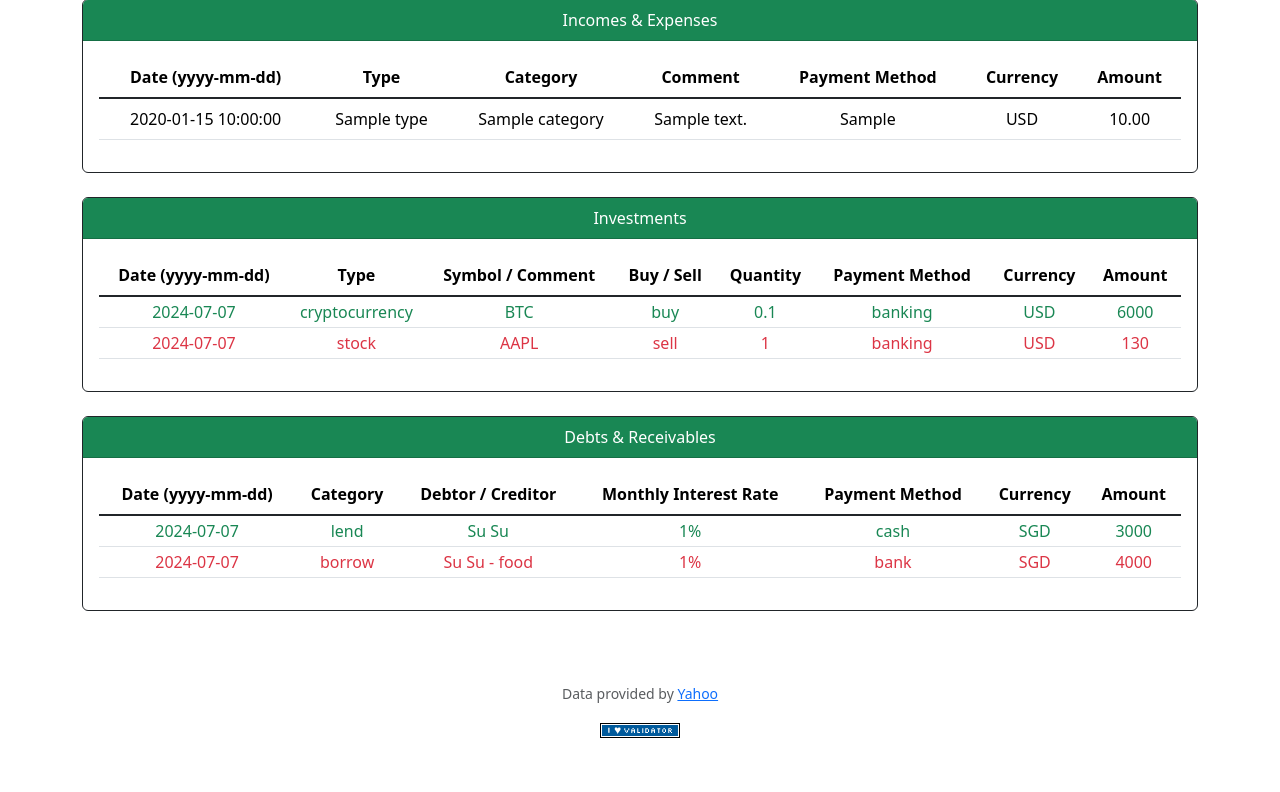
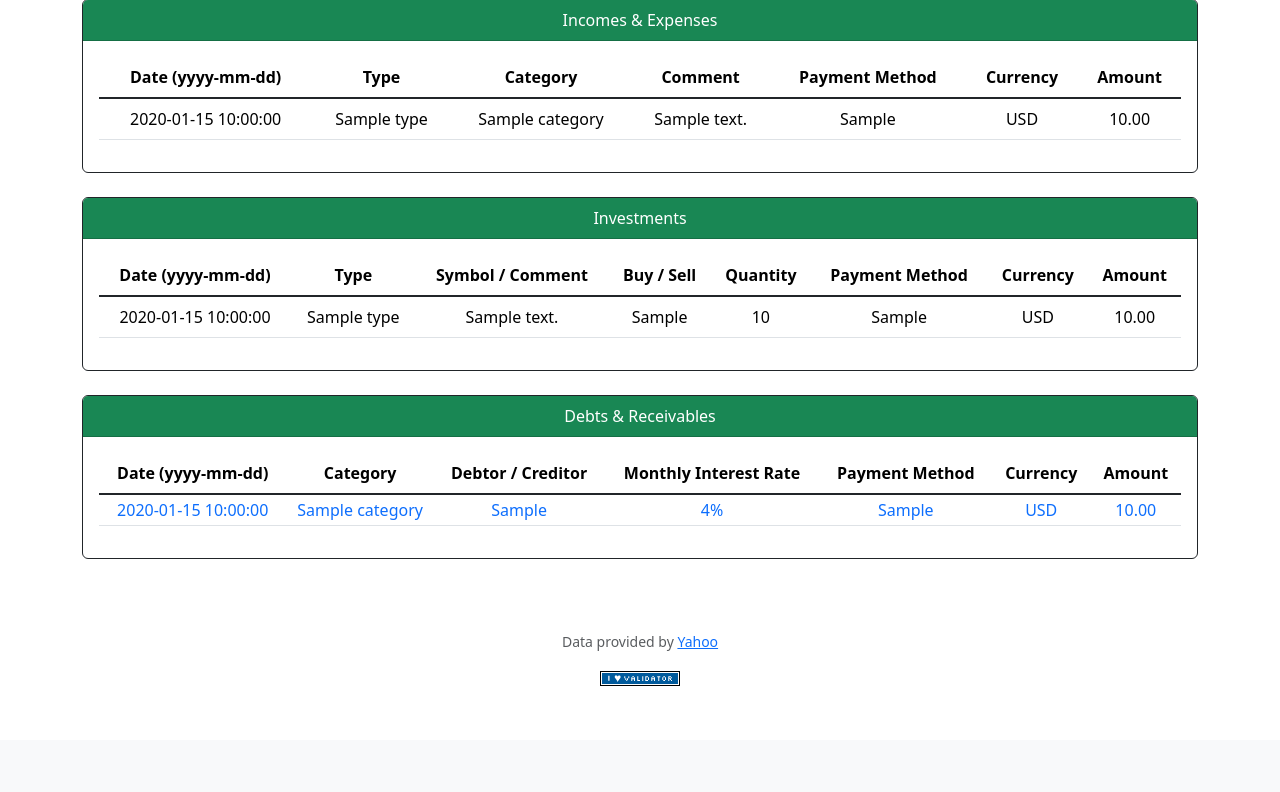
Before and after one commit to Ammmoe/Budgetary, a Flask app: template templates/history.html in a window 1280 px wide. Shown: the part 235-1027 px from the top of the page. After the commit the page ends 921 px from the top, so only its background shows below. Run offline with Flask 3, Linux system fonts and the light colour scheme; the template is opened without the code that fills it: most values are stand-ins (such as "Sample title", 1, 10 or a date in 2020); some libraries are stand-ins or nearby versions.

Commit message:
History page front end and back end finished.

```diff
--- a/app.py
+++ b/app.py
@@ -661,13 +661,14 @@ def index():
                 SUM(CASE WHEN investment.buy_or_sell = 'buy' THEN transactions.amount_in_usd ELSE -transactions.amount_in_usd END) AS original_value \
             FROM investment JOIN transactions \
             ON investment.transaction_id = transactions.id \
+            WHERE investment.user_id = ? \
             GROUP BY \
                 investment.investment_type, \
                 CASE \
                     WHEN investment.investment_type = 'other-investment' THEN investment.investment_comment \
                     WHEN investment.symbol_real_estate_type = 'otherRealEstate' THEN investment.real_estate_comment \
                     ELSE investment.symbol_real_estate_type \
-                END"
+                END", user_id
         )
 
         new_investment_rows = []
@@ -718,7 +719,7 @@ def index():
             transactions.amount \
             FROM debt JOIN transactions \
             ON debt.transaction_id = transactions.id \
-            WHERE debt.id IN (SELECT MAX(debt.id) FROM debt GROUP BY debtor_or_creditor)"
+            WHERE debt.user_id = ? and debt.id IN (SELECT MAX(debt.id) FROM debt GROUP BY debtor_or_creditor)", user_id
         )
 
         new_debt_rows = []
@@ -1145,6 +1146,7 @@ def analysis():
 @app.route("/history", methods=["GET", "POST"])
 @login_required
 def history():
+    user_id = session.get("user_id")
     # Create budgetary logs
     income_spending_query = """
         SELECT
@@ -1170,43 +1172,114 @@ def history():
         FROM
             spending JOIN transactions ON spending.transaction_id = transactions.id
         {spending_where_clause}
-        ORDER BY transactions.transaction_date;
+        ORDER BY transactions.transaction_date
         """
 
-    income_where_clause = ""
-    spending_where_clause = ""
+    investment_query = """
+        SELECT
+            transactions.transaction_date AS date,
+            investment.investment_type AS type,
+        CASE
+            WHEN investment.investment_type = 'other-investment' THEN investment.investment_comment
+            WHEN investment.symbol_real_estate_type = 'otherRealEstate' THEN investment.real_estate_comment
+            ELSE investment.symbol_real_estate_type
+        END AS symbol_comment,
+            investment.buy_or_sell AS buy_sell,
+            investment.quantity,
+            transactions.payment_method,
+            transactions.currency,
+            transactions.amount
+        FROM
+            investment JOIN transactions ON investment.transaction_id = transactions.id
+        {investment_where_clause}
+        ORDER BY transactions.transaction_date
+        """
+
+    debt_query = """
+        SELECT
+            transactions.transaction_date AS date,
+        debt.debt_category AS category,
+            debt.debtor_or_creditor,
+            debt.interest_rate,
+            transactions.payment_method,
+            transactions.currency,
+            transactions.amount
+        FROM
+            debt JOIN transactions ON debt.transaction_id = transactions.id
+        {debt_where_clause}
+        ORDER BY debt.debtor_or_creditor, transactions.transaction_date
+        """
+
+    income_where_clause = "WHERE income.user_id = ?"
+    spending_where_clause = "WHERE spending.user_id = ?"
+    investment_where_clause = "WHERE investment.user_id = ?"
+    debt_where_clause = "WHERE debt.user_id = ?"
 
     if request.method == "GET":
         income_spending_query = income_spending_query.format(income_where_clause=income_where_clause, spending_where_clause=spending_where_clause)
         income_spending_rows = db.execute(
-            income_spending_query
+            income_spending_query, user_id, user_id
         )
 
-        return render_template("history.html", income_spending_rows=income_spending_rows, currency=currency)
+        investment_query = investment_query.format(investment_where_clause=investment_where_clause)
+        investment_rows = db.execute(
+            investment_query, user_id
+        )
+
+        debt_query = debt_query.format(debt_where_clause=debt_where_clause)
+        debt_rows = db.execute(
+            debt_query, user_id
+        )
+
+        return render_template("history.html", income_spending_rows=income_spending_rows, investment_rows=investment_rows, \
+            debt_rows=debt_rows, currency=currency)
 
     else:
         start_date = request.form.get('start_date')
         end_date = request.form.get('end_date')
 
         if start_date and end_date:
-            income_where_clause = "WHERE transactions.transaction_date BETWEEN ? AND ?"
-            spending_where_clause = "WHERE transactions.transaction_date BETWEEN ? AND ?"
+            income_where_clause = "WHERE income.user_id = ? and transactions.transaction_date BETWEEN ? AND ?"
+            spending_where_clause = "WHERE spending.user_id = ? and transactions.transaction_date BETWEEN ? AND ?"
+            investment_where_clause = "WHERE investment.user_id = ? and transactions.transaction_date BETWEEN ? AND ?"
+            debt_where_clause = "WHERE debt.user_id = ? and transactions.transaction_date BETWEEN ? AND ?"
 
             income_spending_query = income_spending_query.format(income_where_clause=income_where_clause, spending_where_clause=spending_where_clause)
-
             income_spending_rows = db.execute(
-                income_spending_query, start_date, end_date, start_date, end_date
+                income_spending_query, user_id, start_date, end_date, user_id, start_date, end_date
             )
 
-            return render_template("history.html", income_spending_rows=income_spending_rows, currency=currency)
+            investment_query = investment_query.format(investment_where_clause=investment_where_clause)
+            investment_rows = db.execute(
+                investment_query, user_id, start_date, end_date
+            )
+
+            debt_query = debt_query.format(debt_where_clause=debt_where_clause)
+            debt_rows = db.execute(
+                debt_query, user_id, start_date, end_date
+            )
+
+            return render_template("history.html", income_spending_rows=income_spending_rows, investment_rows=investment_rows, \
+                debt_rows=debt_rows, currency=currency)
 
         else:
             income_spending_query = income_spending_query.format(income_where_clause=income_where_clause, spending_where_clause=spending_where_clause)
             income_spending_rows = db.execute(
-                income_spending_query
+                income_spending_query, user_id, user_id
             )
 
-            return render_template("history.html", income_spending_rows=income_spending_rows, currency=currency)
+            investment_query = investment_query.format(investment_where_clause=investment_where_clause)
+            investment_rows = db.execute(
+                investment_query, user_id
+            )
+
+            debt_query = debt_query.format(debt_where_clause=debt_where_clause)
+            debt_rows = db.execute(
+                debt_query, user_id
+            )
+
+            return render_template("history.html", income_spending_rows=income_spending_rows, investment_rows=investment_rows, \
+                debt_rows=debt_rows, currency=currency)
 
 
 @app.route("/login", methods=["GET", "POST"])
--- a/static/styles.css
+++ b/static/styles.css
@@ -50,3 +50,9 @@ tr.text-danger td {
     color: inherit;
     padding: 3px;
 }
+
+tr.text-primary th,
+tr.text-primary td {
+    color: inherit;
+    padding: 3px;
+}
--- a/templates/budgetary.html
+++ b/templates/budgetary.html
@@ -189,7 +189,7 @@
                 <div class="col-md-4 mb-4">
                     <div class="input-group">
                         <span class="input-group-text fw-bold">Monthly Interest Rate</span>
-                        <input autofocus class="form-control" name="interestRate" id="interestRate" disabled="disabled" placeholder="Input interest rate" type="number" step="0.1">
+                        <input autofocus class="form-control" name="interestRate" id="interestRate" disabled="disabled" placeholder="Input interest rate" type="number" step="0.01">
                         <span class="input-group-text">%</span>
                     </div>
                 </div>
--- a/templates/history.html
+++ b/templates/history.html
@@ -80,26 +80,23 @@
                 </tr>
             </thead>
             <tbody class="table-group-divider">
-                <tr class="text-success">
-                    <td scope="row">2024-07-07</td>
-                    <td>cryptocurrency</td>
-                    <td>BTC</td>
-                    <td>buy</td>
-                    <td>0.1</td>
-                    <td>banking</td>
-                    <td>USD</td>
-                    <td>6000</td>
+                {% for row in investment_rows %}
+                <tr class="
+                {% if row['buy_sell'] == 'buy' %}
+                    text-success
+                {% elif row['buy_sell'] == 'sell' %}
+                    text-danger
+                {% endif %}">
+                    <td scope="row">{{ row['date'] }}</td>
+                    <td>{{ row['type'] }}</td>
+                    <td>{{ row['symbol_comment'] }}</td>
+                    <td>{{ row['buy_sell'] }}</td>
+                    <td>{{ row['quantity'] }}</td>
+                    <td>{{ row['payment_method'] }}</td>
+                    <td>{{ row['currency'] | upper }}</td>
+                    <td>{{ row['amount'] | currency }}</td>
                 </tr>
-                <tr class="text-danger">
-                    <td scope="row">2024-07-07</td>
-                    <td>stock</td>
-                    <td>AAPL</td>
-                    <td>sell</td>
-                    <td>1</td>
-                    <td>banking</td>
-                    <td>USD</td>
-                    <td>130</td>
-                </tr>
+                {% endfor %}
             </tbody>
         </table>
     </div>
@@ -121,24 +118,30 @@
                 </tr>
             </thead>
             <tbody class="table-group-divider">
-                <tr class="text-success">
-                    <td scope="row">2024-07-07</td>
-                    <td>lend</td>
-                    <td>Su Su</td>
-                    <td>1%</td>
-                    <td>cash</td>
-                    <td>SGD</td>
-                    <td>3000</td>
+                {% for row in debt_rows %}
+                <tr class="
+                {% if row['category'] == 'borrow' %}
+                    text-danger
+                {% elif row['category'] == 'lend' %}
+                    text-success
+                {% else %}
+                    text-primary
+                {% endif %}">
+                    <td scope="row">{{ row['date'] }}</td>
+                    <td>{{ row['category'] }}</td>
+                    <td>{{ row['debtor_or_creditor'] }}</td>
+                    <td>
+                        {% if row['interest_rate'] == None %}
+                            -
+                        {% else %}
+                            {{ row['interest_rate'] }}%
+                        {% endif %}
+                    </td>
+                    <td>{{ row['payment_method'] }}</td>
+                    <td>{{ row['currency'] | upper }}</td>
+                    <td>{{ row['amount'] | currency }}</td>
                 </tr>
-                <tr class="text-danger">
-                    <td scope="row">2024-07-07</td>
-                    <td>borrow</td>
-                    <td>Su Su - food</td>
-                    <td>1%</td>
-                    <td>bank</td>
-                    <td>SGD</td>
-                    <td>4000</td>
-                </tr>
+                {% endfor %}
             </tbody>
         </table>
     </div>
```
Also changed, not shown: budgetary.db, 2 other files.
